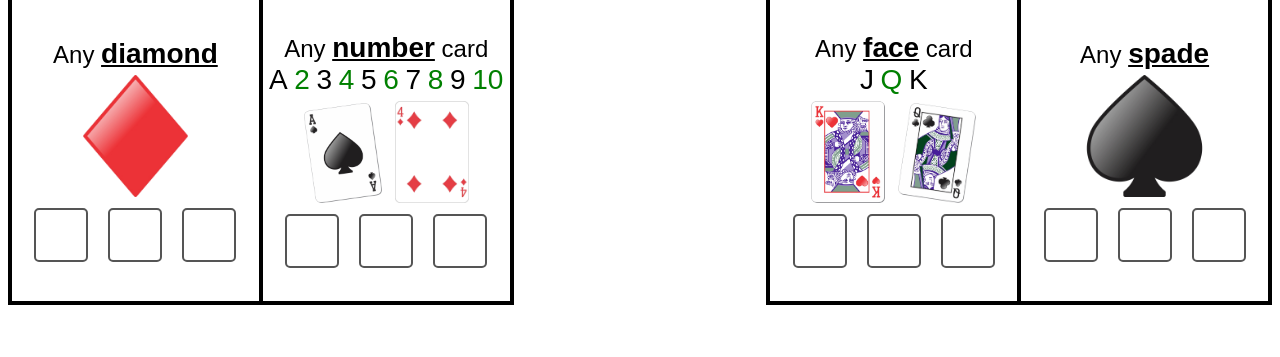
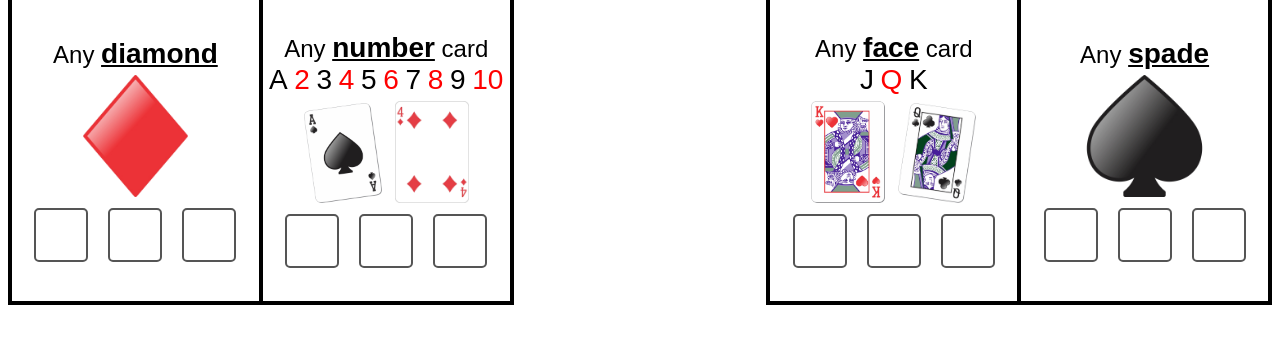
Before and after one commit to wdya/discard1, a plain HTML site: page index.html in a window 1280 px wide. Shown: the part 319-676 px from the top of the page. Drawn offline with Linux system fonts and the light colour scheme.

Commit message:
Green numbers to red

```diff
--- a/bin/dis-card.css
+++ b/bin/dis-card.css
@@ -134,14 +134,14 @@ button.rules {
 	text-align: center;
 }
 .numbersB /*COOPER, BIGGER, ALTERNATING COLORS*/ {
-	font-family:Cooper, Arial;
+	font-family: Cooper, Arial;
 	font-size: 28px;
 	color: black;
 }
-.numbersG {
-	font-family:Cooper, Arial;
+.numbersR {
+	font-family: Cooper, Arial;
 	font-size: 28px;
-	color: green;
+	color: red;
 }
 .bottom {
 	position: fixed;
--- a/index.html
+++ b/index.html
@@ -84,15 +84,15 @@
 					Any <span class="emphasis">number</span> card <!--TITLE-->
 					<br> <!--SAMPLES (ALTERNATING COLOR)-->
 						<span class="numbersB">A</span>
-						<span class="numbersG">2</span>
+						<span class="numbersR">2</span>
 						<span class="numbersB">3</span>
-						<span class="numbersG">4</span>
+						<span class="numbersR">4</span>
 						<span class="numbersB">5</span>
-						<span class="numbersG">6</span>
+						<span class="numbersR">6</span>
 						<span class="numbersB">7</span>
-						<span class="numbersG">8</span>
+						<span class="numbersR">8</span>
 						<span class="numbersB">9</span>
-						<span class="numbersG">10</span>
+						<span class="numbersR">10</span>
 
 					<br><img src="graphics/ace_spades_tilt.png" width="32%" alt="Ace of Spades"> <!--CARD IMAGE-->
 						&nbsp;<img src="graphics/four_diamonds.png" width="30%" alt="Four of Diamonds"> <!--CARD IMAGE-->
@@ -152,7 +152,7 @@
 					Any <span class="emphasis">face</span> card <!--TITLE-->
 					<br> <!--SAMPLES (ALTERNATING COLOR)-->
 						<span class="numbersB">J</span>
-						<span class="numbersG">Q</span>
+						<span class="numbersR">Q</span>
 						<span class="numbersB">K</span>
 
 					<br><img src="graphics/king_hearts.png" width="30%" alt="King of Hearts"> <!--CARD IMAGE-->
```
